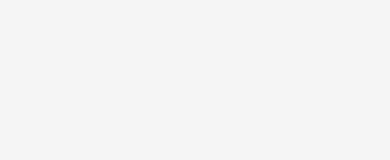
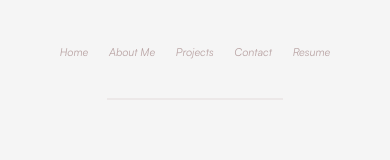
Before and after one commit to brandonleepiercy/portfolio-2022, a React (Create React App) app: page /about in a window 390 px wide. Shown: the top 160 px of the page. Built offline with nearby package versions, Linux system fonts and the light colour scheme.

Commit message:
nav built and responsive

```diff
--- a/package.json
+++ b/package.json
@@ -8,6 +8,7 @@
     "@testing-library/user-event": "^13.5.0",
     "react": "^17.0.2",
     "react-dom": "^17.0.2",
+    "react-router-dom": "^6.2.1",
     "react-scripts": "5.0.0",
     "react-spinners": "^0.11.0",
     "react-typist": "^2.0.5",
--- a/src/App.js
+++ b/src/App.js
@@ -1,10 +1,28 @@
 //Import statements
+import React from 'react';
+import {
+  BrowserRouter as Router,
+  Routes,
+  Route,
+  Link
+} from 'react-router-dom';
 import Hero from "./pages/Hero/Hero";
+import Nav from "./components/Nav/Nav";
 import "react-typist/dist/Typist.css";
 
 function App() {
   return(
-    <Hero/>
+    <Router>
+      <Nav/>
+      <Routes>
+        <Route exact path="/" component={Hero} />
+        <Route exact path="/about"/>
+        <Route exact path="/projects"/>
+        <Route exact path="/contact"/>
+        <Route exact path="/resume"/>
+      </Routes>
+      <Hero/>
+    </Router>
   )
 }
 
--- a/src/components/Nav/Nav.css
+++ b/src/components/Nav/Nav.css
@@ -0,0 +1,239 @@
+.nav-container {
+    width: 100vw;
+    overflow: hidden;
+    position: fixed;
+    display: flex;
+    justify-content: center;
+    align-items: center;
+    padding-top: 5vh;
+    flex-direction: column;
+}
+
+.nav-wrapper {
+    width: 60%;
+    height: 22px;
+    display: flex;
+    justify-content: space-evenly;
+    animation-duration: 2s;
+    animation-name: navButtonFadeIn;
+    flex-wrap: nowrap;
+}
+
+.nav-button a {
+    font-family: Satoshi-Italic, sans-serif;
+    font-size: 20px;
+    color: #B8A2A2;
+    text-decoration: none;
+    white-space: nowrap;
+}
+
+.nav-line {
+    width: 28%;
+    height: 2.5px;
+    background-color: #B8A2A2;
+    opacity: 0.15;
+    margin-top: 4vh;
+    animation-duration: 2s;
+    animation-name: navLineFadeIn;
+}
+
+@keyframes navButtonFadeIn {
+    from {
+        opacity: 0;
+        width: 14%;
+    }
+
+    30% {
+        opacity: 0;
+    }
+
+    to {
+        opacity: 1;
+        width: 60%;
+    }
+}
+
+@keyframes navLineFadeIn {
+    from {
+        opacity: 0;
+        width: 0%;
+    }
+
+    to {
+        opacity: 0.15;
+        width: 28%;
+    }
+
+}
+
+@media (max-width:1440px) {
+    .nav-wrapper {
+        width: 65%;
+    }
+
+    .nav-line {
+        width: 31%;
+    }
+
+    .nav-button a {
+        font-size: 18px;
+    }
+
+    @keyframes navButtonFadeIn {
+        from {
+            opacity: 0;
+            width: 14%;
+        }
+
+        30% {
+            opacity: 0;
+        }
+
+        to {
+            opacity: 1;
+            width: 65%;
+        }
+    }
+
+    @keyframes navLineFadeIn {
+        from {
+            opacity: 0;
+            width: 0%;
+        }
+
+        to {
+            opacity: 0.15;
+            width: 31%;
+        }
+
+    }
+}
+
+@media (max-width:800px) {
+    .nav-wrapper {
+        width: 70%;
+    }
+
+    .nav-line {
+        width: 38%;
+    }
+
+    .nav-button a {
+        font-size: 15px;
+    }
+
+    @keyframes navButtonFadeIn {
+        from {
+            opacity: 0;
+            width: 14%;
+        }
+
+        30% {
+            opacity: 0;
+        }
+
+        to {
+            opacity: 1;
+            width: 70%;
+        }
+    }
+
+    @keyframes navLineFadeIn {
+        from {
+            opacity: 0;
+            width: 0%;
+        }
+
+        to {
+            opacity: 0.15;
+            width: 38%;
+        }
+
+    }
+}
+
+@media (max-width:500px) {
+    .nav-wrapper {
+        width: 75%;
+    }
+
+    .nav-line {
+        width: 42%;
+    }
+
+    .nav-button a {
+        font-size: 12px;
+    }
+
+    @keyframes navButtonFadeIn {
+        from {
+            opacity: 0;
+            width: 14%;
+        }
+
+        30% {
+            opacity: 0;
+        }
+
+        to {
+            opacity: 1;
+            width: 75%;
+        }
+    }
+
+    @keyframes navLineFadeIn {
+        from {
+            opacity: 0;
+            width: 0%;
+        }
+
+        to {
+            opacity: 0.15;
+            width: 42%;
+        }
+
+    }
+}
+
+@media (max-width:400px) {
+    .nav-wrapper {
+        width: 80%;
+    }
+
+    .nav-line {
+        width: 45%;
+    }
+
+    .nav-button a {
+        font-size: 11px;
+    }
+
+    @keyframes navButtonFadeIn {
+        from {
+            opacity: 0;
+            width: 14%;
+        }
+
+        30% {
+            opacity: 0;
+        }
+
+        to {
+            opacity: 1;
+            width: 80%;
+        }
+    }
+
+    @keyframes navLineFadeIn {
+        from {
+            opacity: 0;
+            width: 0%;
+        }
+
+        to {
+            opacity: 0.15;
+            width: 45%;
+        }
+
+    }
+}
--- a/src/components/Nav/Nav.js
+++ b/src/components/Nav/Nav.js
@@ -0,0 +1,32 @@
+import React from 'react';
+import './Nav.css';
+import { Link } from 'react-router-dom';
+
+function Nav() {
+
+    return (
+      <div className='nav-container'>
+          <div className='nav-wrapper'>
+              <div className='nav-button'>
+                <Link to="/">Home</Link>
+              </div>
+              <div className='nav-button'>
+                <Link to="/about">About Me</Link>
+              </div>
+              <div className='nav-button'>
+                <Link to="/projects">Projects</Link>
+              </div>
+              <div className='nav-button'>
+                <Link to="/contact">Contact</Link>
+              </div>
+              <div className='nav-button'>
+                <Link to="/resume">Resume</Link>
+              </div>
+          </div>
+          <div className='nav-line'>
+          </div>
+      </div>
+  );
+}
+
+export default Nav;
--- a/src/index.css
+++ b/src/index.css
@@ -10,6 +10,11 @@
 }
 
 @font-face {
+  font-family: Satoshi-Italic;
+  src: url("./assets/fonts/Satoshi/Satoshi-Italic.woff") format("woff");
+}
+
+@font-face {
   font-family: Sonder;
   src: url("./assets/fonts/Sonder/SonderRegular.woff") format("woff");
 }
```
Also changed, not shown: 1 other file (tests, documents, lock files or other folders).
